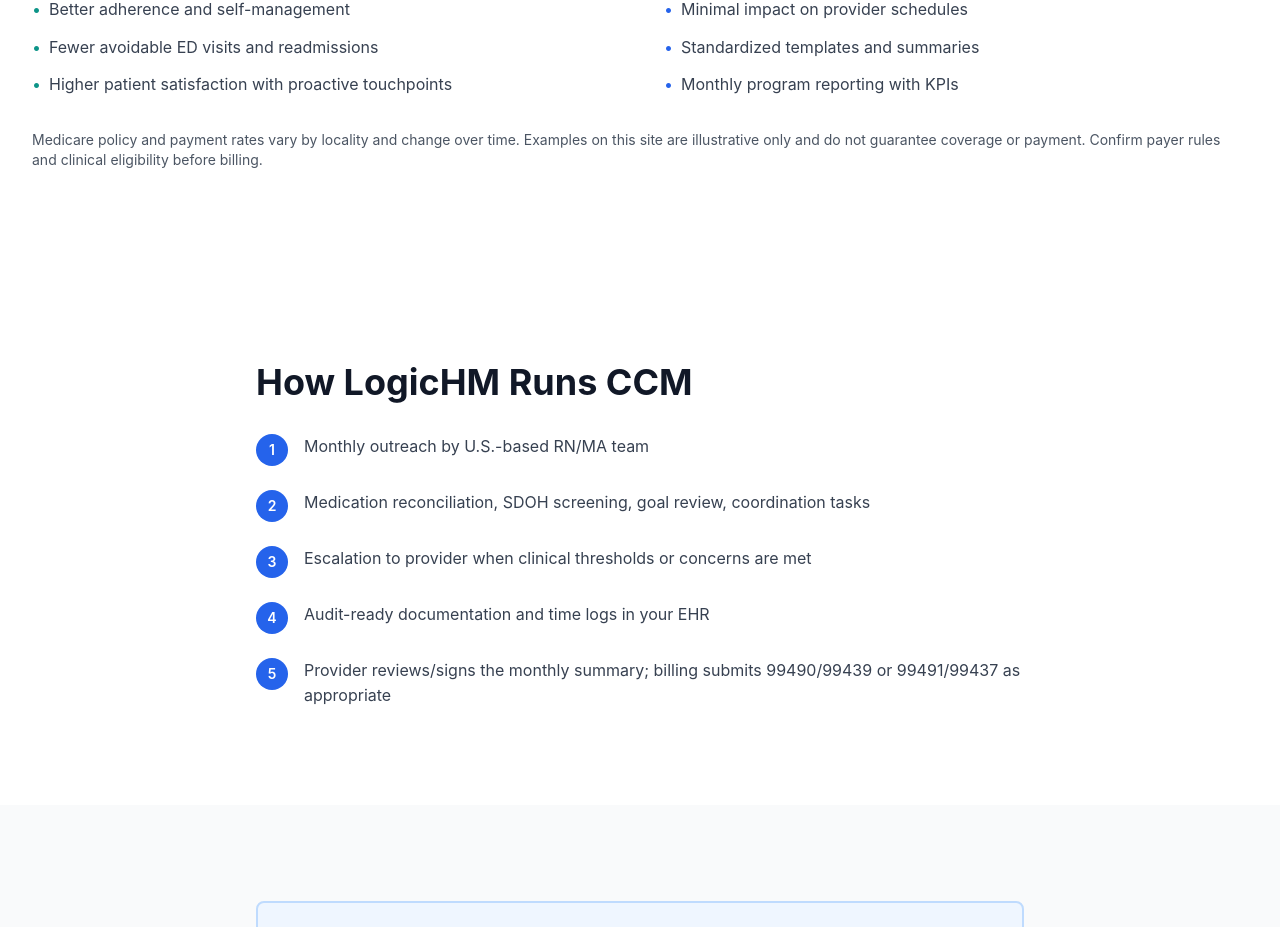
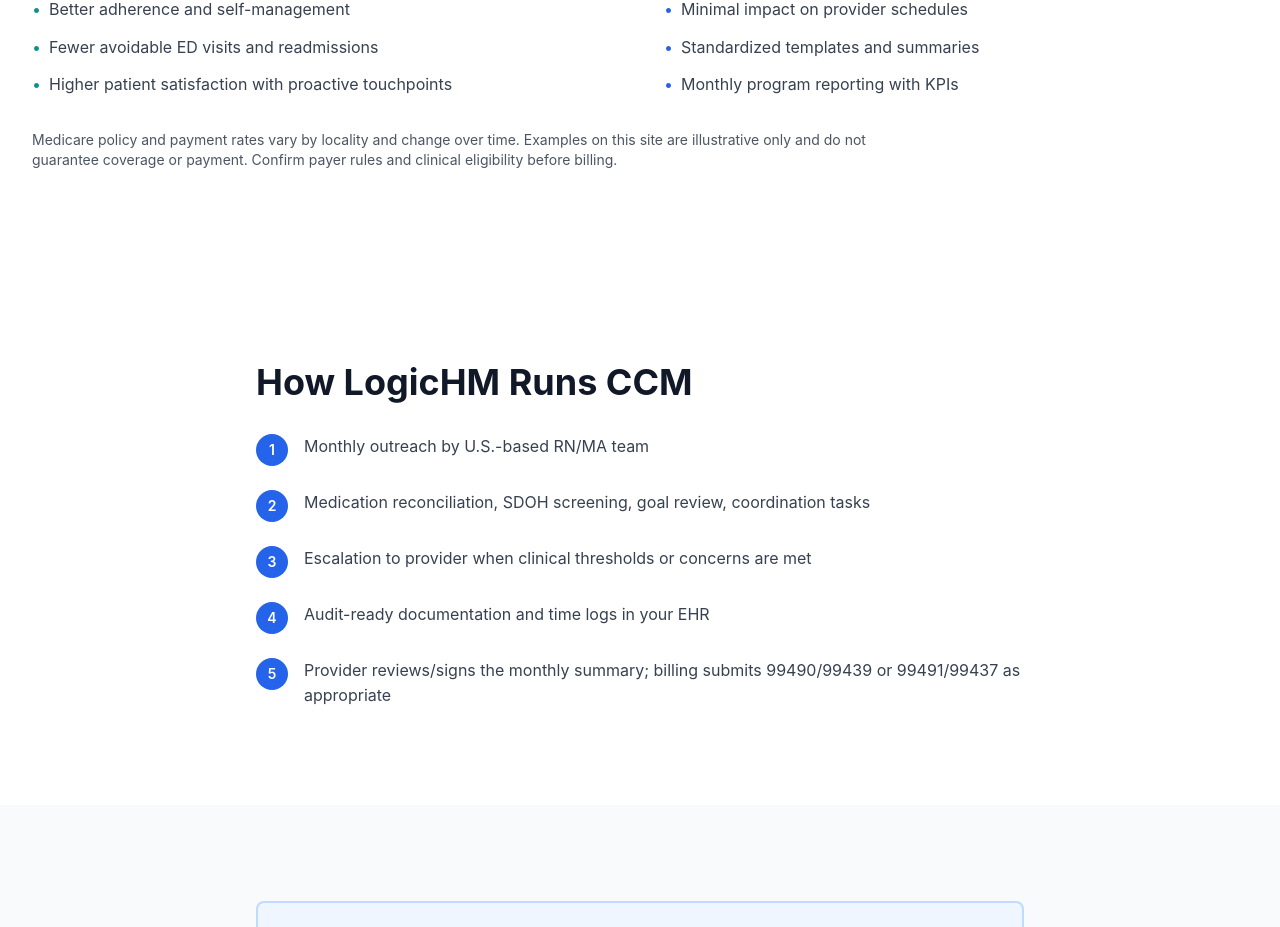
Before and after one commit to bryan-porter/logic-health-site-c, a Next.js app: page /solutions/ccm in a window 1280 px wide. Shown: the part 1192-2119 px from the top of the page. Built offline with nearby package versions, Linux system fonts and the light colour scheme.

Commit message:
Add max-width constraint to Medicare disclaimer text
- Added max-w-4xl to disclaimer paragraph to prevent text from running too wide
- Text now aligns better with the two-column grid above it
- Prevents awkward line breaks at far right edge

```diff
--- a/app/solutions/ccm/page.tsx
+++ b/app/solutions/ccm/page.tsx
@@ -128,7 +128,7 @@ export default function CCMPage() {
             </div>
           </div>
 
-          <p className="mt-8 text-sm text-neutral-600">
+          <p className="mt-8 text-sm text-neutral-600 max-w-4xl">
             Medicare policy and payment rates vary by locality and change over time. Examples on this site are illustrative only and do not guarantee coverage or payment. Confirm payer rules and clinical eligibility before billing.
           </p>
         </Container>
```
